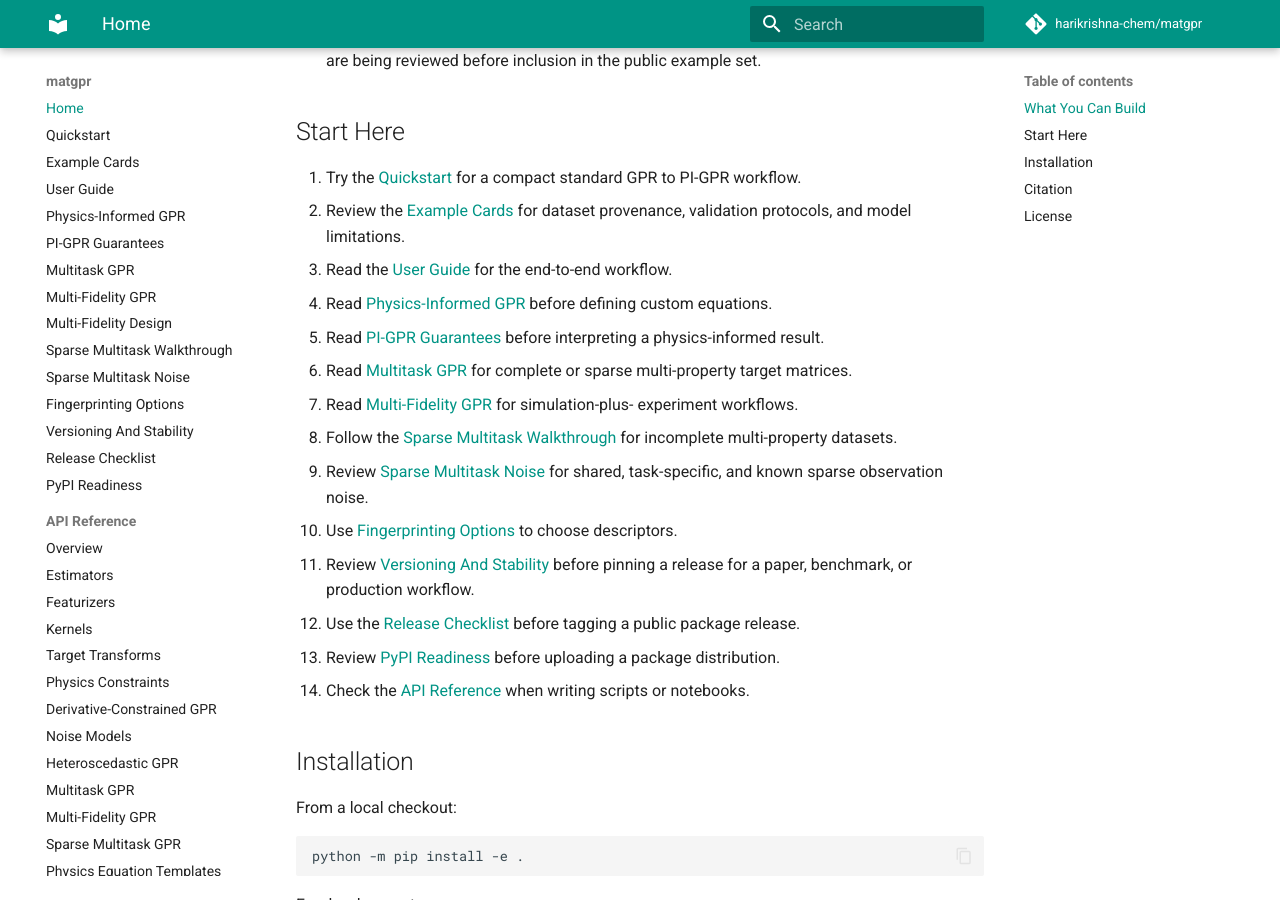
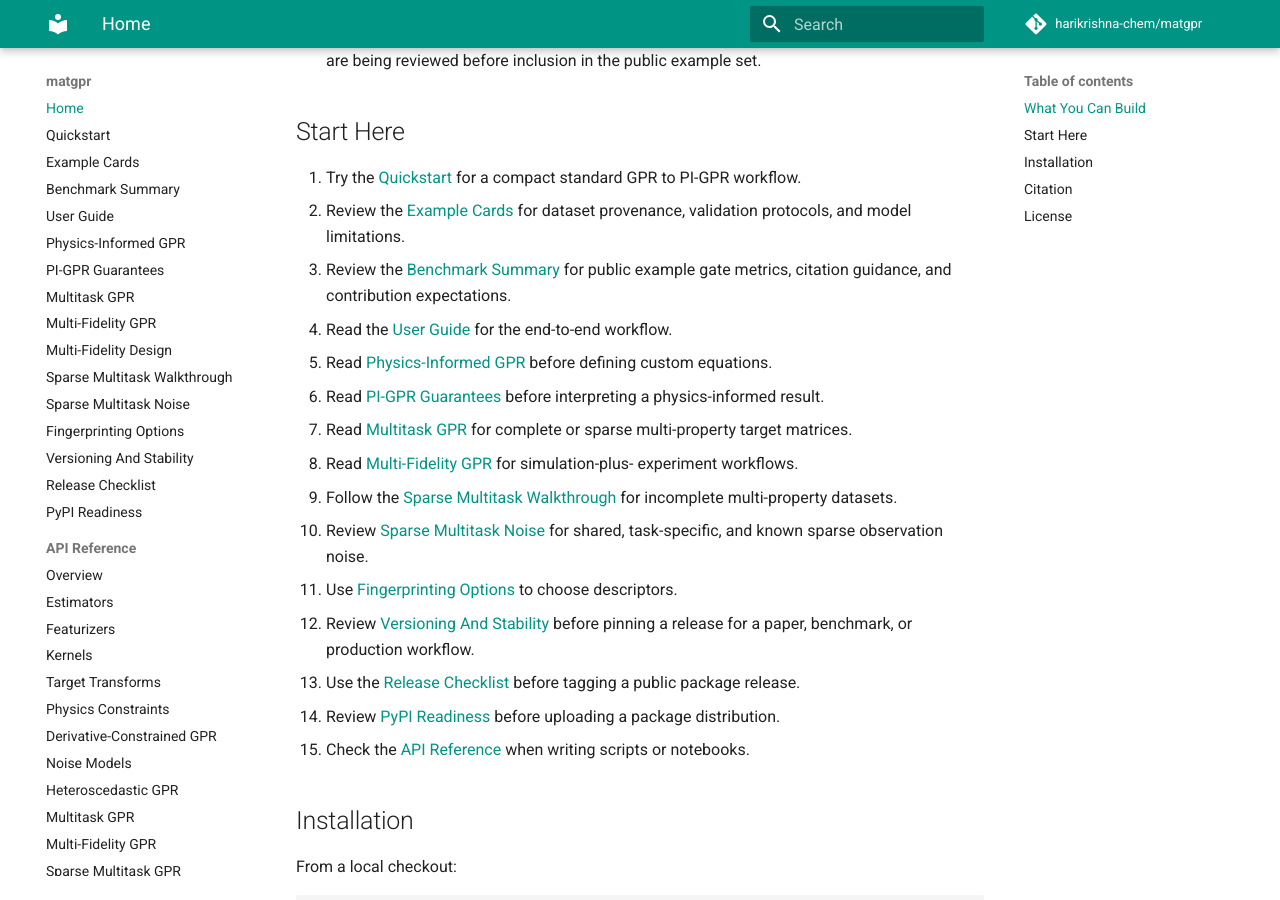
Before and after one commit to harikrishna-chem/matgpr, an MkDocs documentation site: the page built from docs/index.md, in a window 1280 px wide and 900 px high, scrolled down 1152 px. Built offline with MkDocs 1.6.1 and Material for MkDocs 9.7.7, drawn with Linux system fonts in a browser that asks for light colours; comment, search, counter and statistics services are not loaded.

Commit message:
Add public benchmark guidance

```diff
--- a/docs/index.md
+++ b/docs/index.md
@@ -48,27 +48,29 @@ prediction accuracy.
    workflow.
 2. Review the [Example Cards](example_cards.md) for dataset provenance,
    validation protocols, and model limitations.
-3. Read the [User Guide](matgpr_user_guide.md) for the end-to-end workflow.
-4. Read [Physics-Informed GPR](physics_informed_gpr.md) before defining custom
+3. Review the [Benchmark Summary](benchmark_summary.md) for public example
+   gate metrics, citation guidance, and contribution expectations.
+4. Read the [User Guide](matgpr_user_guide.md) for the end-to-end workflow.
+5. Read [Physics-Informed GPR](physics_informed_gpr.md) before defining custom
    equations.
-5. Read [PI-GPR Guarantees](pi_gpr_guarantees.md) before interpreting a
+6. Read [PI-GPR Guarantees](pi_gpr_guarantees.md) before interpreting a
    physics-informed result.
-6. Read [Multitask GPR](multitask_gpr.md) for complete or sparse
+7. Read [Multitask GPR](multitask_gpr.md) for complete or sparse
    multi-property target matrices.
-7. Read [Multi-Fidelity GPR](multifidelity_gpr.md) for simulation-plus-
+8. Read [Multi-Fidelity GPR](multifidelity_gpr.md) for simulation-plus-
    experiment workflows.
-8. Follow the [Sparse Multitask Walkthrough](sparse_multitask_walkthrough.md)
+9. Follow the [Sparse Multitask Walkthrough](sparse_multitask_walkthrough.md)
    for incomplete multi-property datasets.
-9. Review [Sparse Multitask Noise](sparse_multitask_noise_design.md)
+10. Review [Sparse Multitask Noise](sparse_multitask_noise_design.md)
    for shared, task-specific, and known sparse observation noise.
-10. Use [Fingerprinting Options](fingerprinting_options.md) to choose descriptors.
-11. Review [Versioning And Stability](versioning.md) before pinning a release
+11. Use [Fingerprinting Options](fingerprinting_options.md) to choose descriptors.
+12. Review [Versioning And Stability](versioning.md) before pinning a release
    for a paper, benchmark, or production workflow.
-12. Use the [Release Checklist](release_checklist.md) before tagging a public
+13. Use the [Release Checklist](release_checklist.md) before tagging a public
    package release.
-13. Review [PyPI Readiness](pypi_readiness.md) before uploading a package
+14. Review [PyPI Readiness](pypi_readiness.md) before uploading a package
    distribution.
-14. Check the [API Reference](api/index.md) when writing scripts or notebooks.
+15. Check the [API Reference](api/index.md) when writing scripts or notebooks.
 
 ## Installation
 
--- a/mkdocs.yml
+++ b/mkdocs.yml
@@ -56,6 +56,7 @@ nav:
   - Home: index.md
   - Quickstart: quickstart.md
   - Example Cards: example_cards.md
+  - Benchmark Summary: benchmark_summary.md
   - User Guide: matgpr_user_guide.md
   - Physics-Informed GPR: physics_informed_gpr.md
   - PI-GPR Guarantees: pi_gpr_guarantees.md
```
Also changed, not shown: CHANGELOG.md (+2 -0 lines), CONTRIBUTING.md (+7 -0 lines), README.md (+6 -2 lines), docs/benchmark_summary.md (added, +74 -0 lines).
